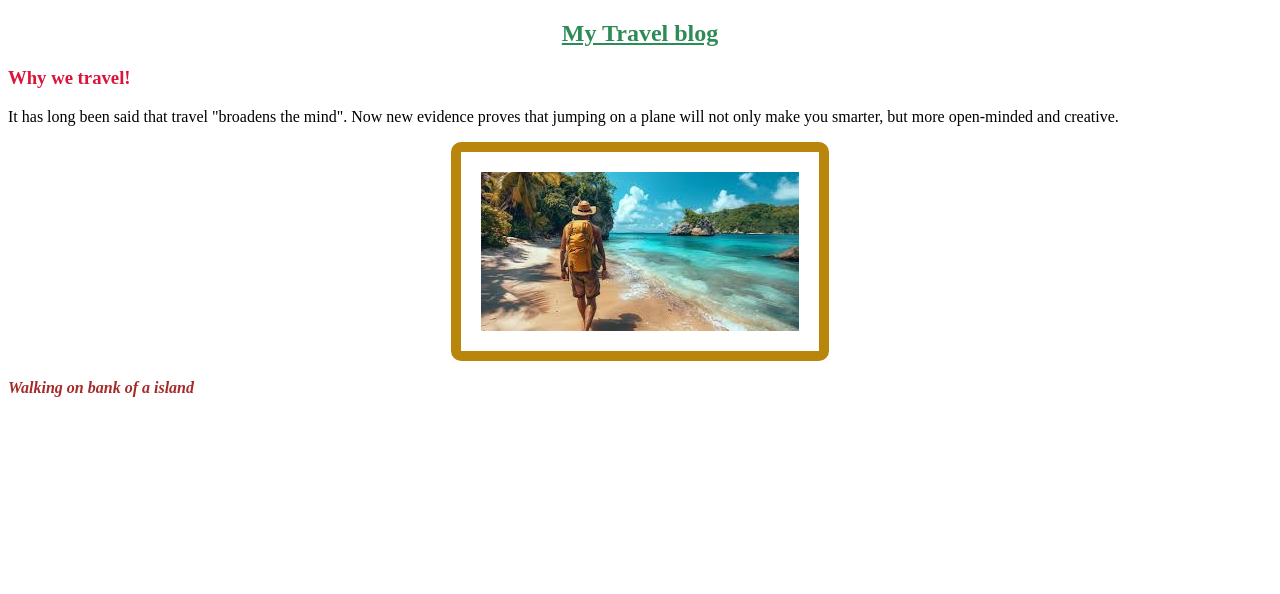
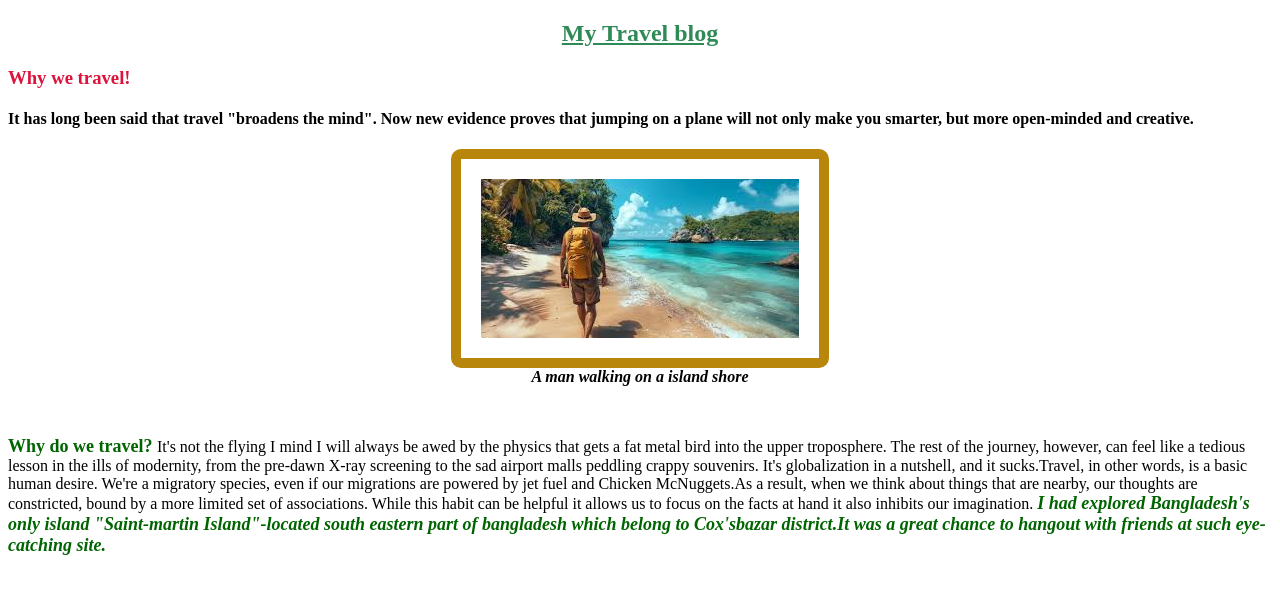
Before and after one commit to Biplob48/my-2nd-github-repo, a plain HTML site: page index.html in a window 1280 px wide. Drawn offline with Linux system fonts and the light colour scheme.

Commit message:
added long paragraph with style

```diff
--- a/index.html
+++ b/index.html
@@ -12,12 +12,20 @@
             <u>My Travel blog</u>
         </h2>
         <h3 style="color: crimson;">Why we travel!</h3>
-        <p>It has long been said that travel "broadens the mind". Now new evidence proves that jumping on a plane will not only make you smarter, but more open-minded and creative.</p>
-        <img src="images/Island traveling.jpg" alt="man walking on a island shore">
-        <em style="color: brown;font-weight: bold;">
-            <br>
-            Walking on bank of a island
-        </em>
+        <h4>It has long been said that travel "broadens the mind". Now new evidence proves that jumping on a plane will not only make you smarter, but more open-minded and creative.</h4>
+        <p id="island">
+            <img src="images/Island traveling.jpg" alt="man walking on a island shore">
+            <em>A man walking on a island shore</em>
+        </p>
+    </div>
+    <br>
+    <div>
+        <p>
+            <strong class="travel"> Why do we travel? </strong>
+            It's not the flying I mind I will always be awed by the physics that gets a fat metal bird into the upper troposphere. The rest of the journey, however, can feel like a tedious lesson in the ills of modernity, from the pre-dawn X-ray screening to the sad airport malls peddling crappy souvenirs. It's globalization in a nutshell, and it sucks.Travel, in other words, is a basic human desire. We're a migratory species, even if our migrations are powered by jet fuel and Chicken McNuggets.As a result, when we think about things that are nearby, our thoughts are constricted, bound by a more limited set of associations. While this habit can be helpful it allows us to focus on the facts at hand it also inhibits our imagination.
+        <em class="travel">
+            I had explored Bangladesh's only island "Saint-martin Island"-located south eastern part of bangladesh which belong to Cox'sbazar district.It was a great chance to hangout with friends at such eye-catching site.</em>
+        </p>
     </div>
 
 </body>
--- a/styles/Tour bolg.css
+++ b/styles/Tour bolg.css
@@ -5,3 +5,12 @@ img{
     border-radius: 10px;
     padding: 20px;
 }
+#island{
+    text-align: center;
+    font-weight: bold;
+}
+.travel{
+    color: darkgreen;
+    font-weight: bold;
+    font-size: large;
+}
```
